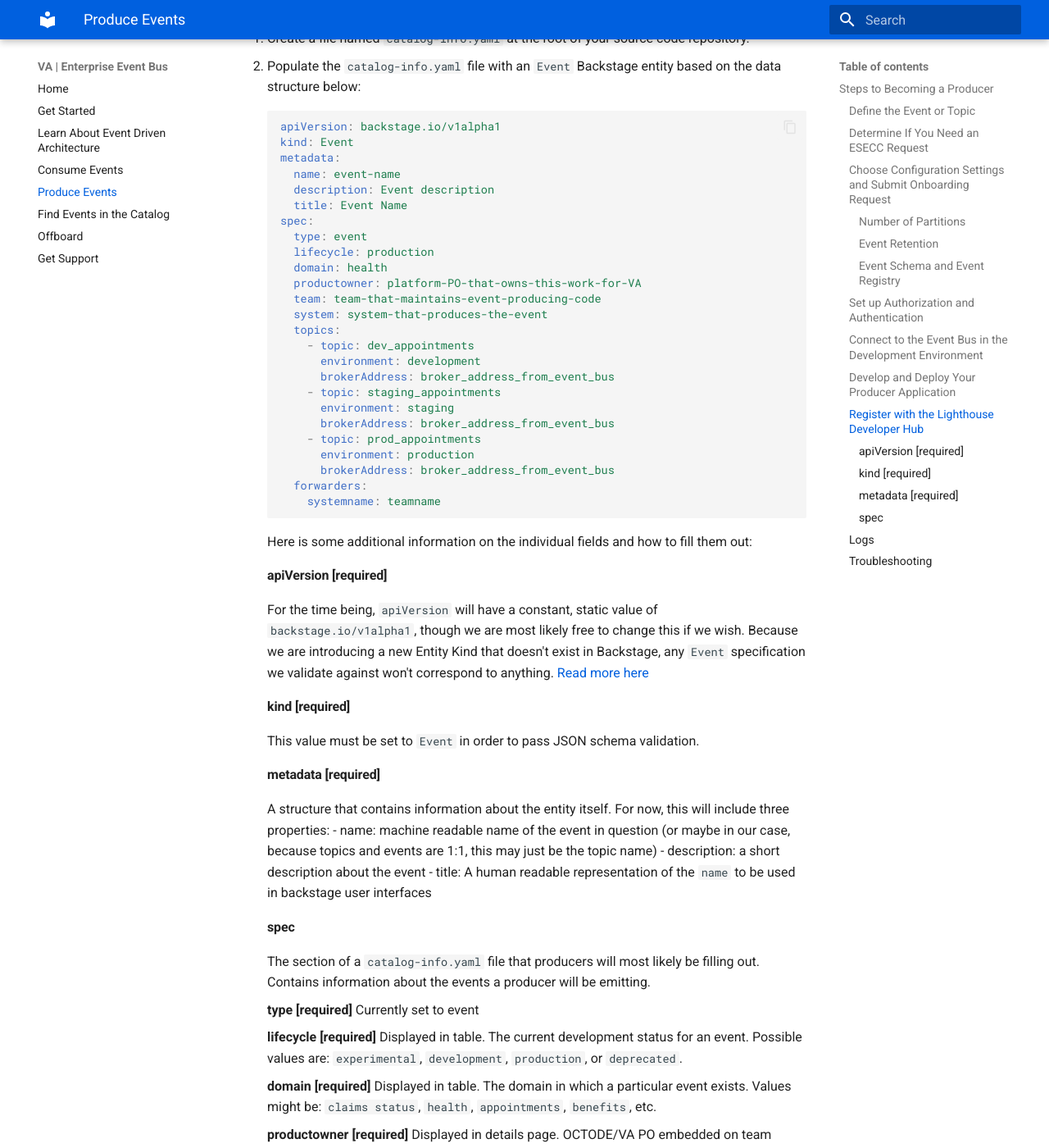
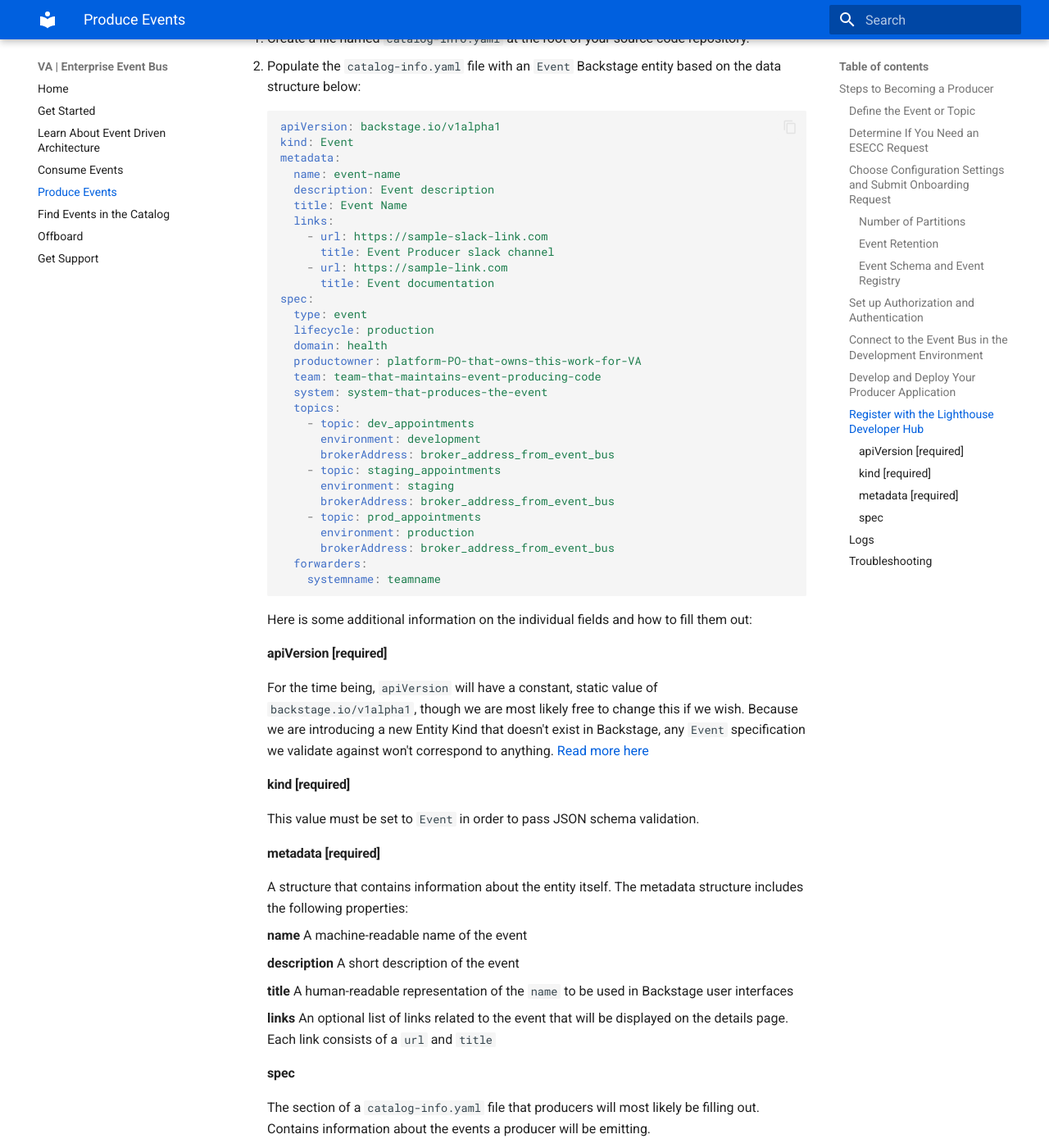
Before and after one commit to department-of-veterans-affairs/ves-event-bus-developer-portal, an MkDocs documentation site: the page built from docs/produce-events.md, in a window 1280 px wide and 1400 px high, scrolled down 5613 px. Shown: the whole window at 82% size. Built offline with MkDocs 1.6.1 and Material for MkDocs 9.7.7, drawn with Linux system fonts in a browser that asks for light colours.

Commit message:
1534 - add documentation about Backstage links

```diff
--- a/docs/produce-events.md
+++ b/docs/produce-events.md
@@ -170,6 +170,11 @@ To register your topic with with the Hub:
       name: event-name
       description: Event description
       title: Event Name
+      links:
+        - url: https://sample-slack-link.com
+          title: Event Producer slack channel
+        - url: https://sample-link.com
+          title: Event documentation
     spec:
       type: event
       lifecycle: production
@@ -202,10 +207,19 @@ To register your topic with with the Hub:
     This value must be set to `Event` in order to pass JSON schema validation.
 
     #### metadata [required]
-    A structure that contains information about the entity itself. For now, this will include three properties:
-    - name: machine readable name of the event in question (or maybe in our case, because topics and events are 1:1, this may just be the topic name)
-    - description: a short description about the event
-    - title: A human readable representation of the `name` to be used in backstage user interfaces
+    A structure that contains information about the entity itself. The metadata structure includes the following properties:
+
+    **name**
+    A machine-readable name of the event
+
+    **description**
+    A short description of the event
+
+    **title**
+    A human-readable representation of the `name` to be used in Backstage user interfaces
+
+    **links**
+    An optional list of links related to the event that will be displayed on the details page. Each link consists of a `url` and `title`
 
     #### spec
     The section of a `catalog-info.yaml` file that producers will most likely be filling out. Contains information about the events a producer will be emitting.
```
